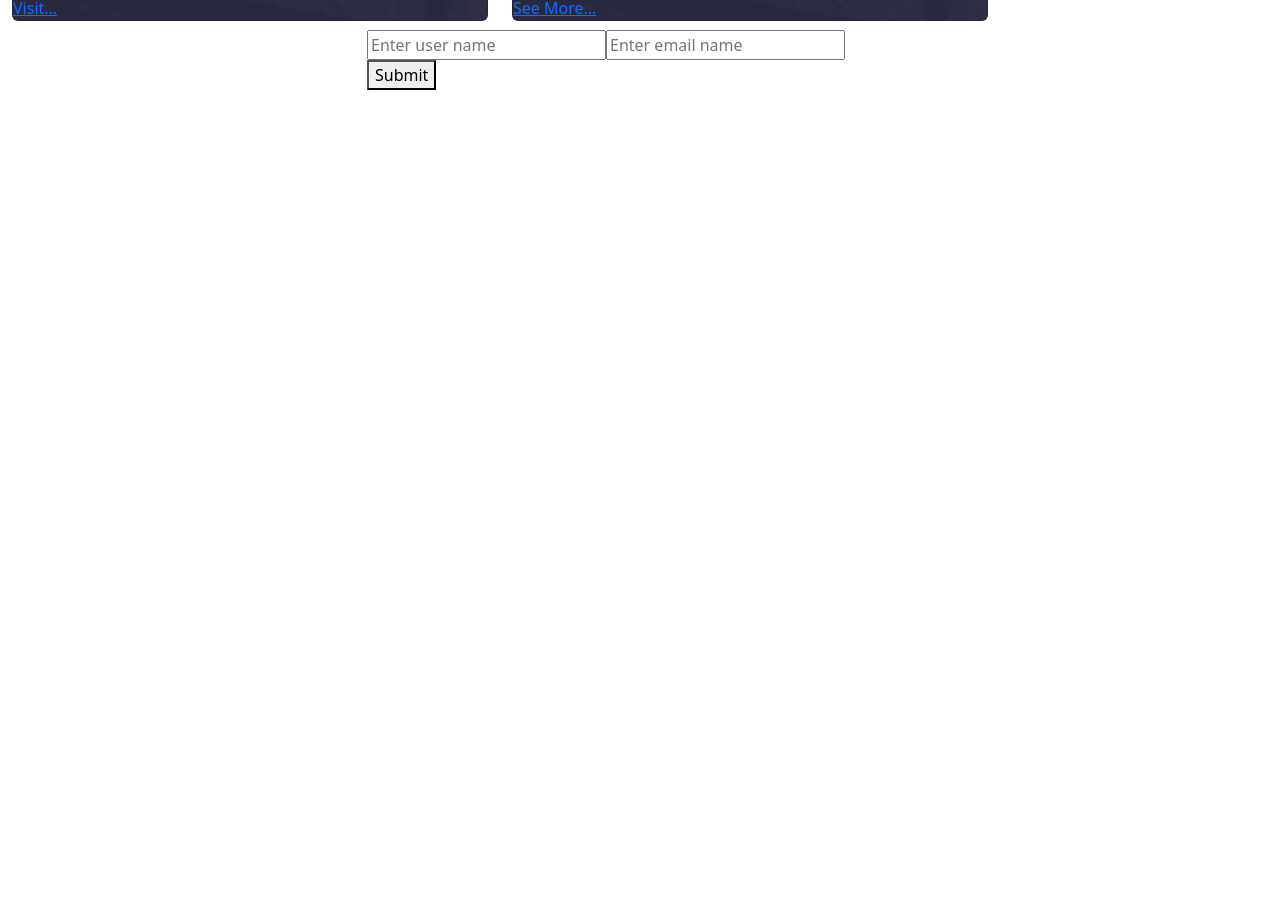
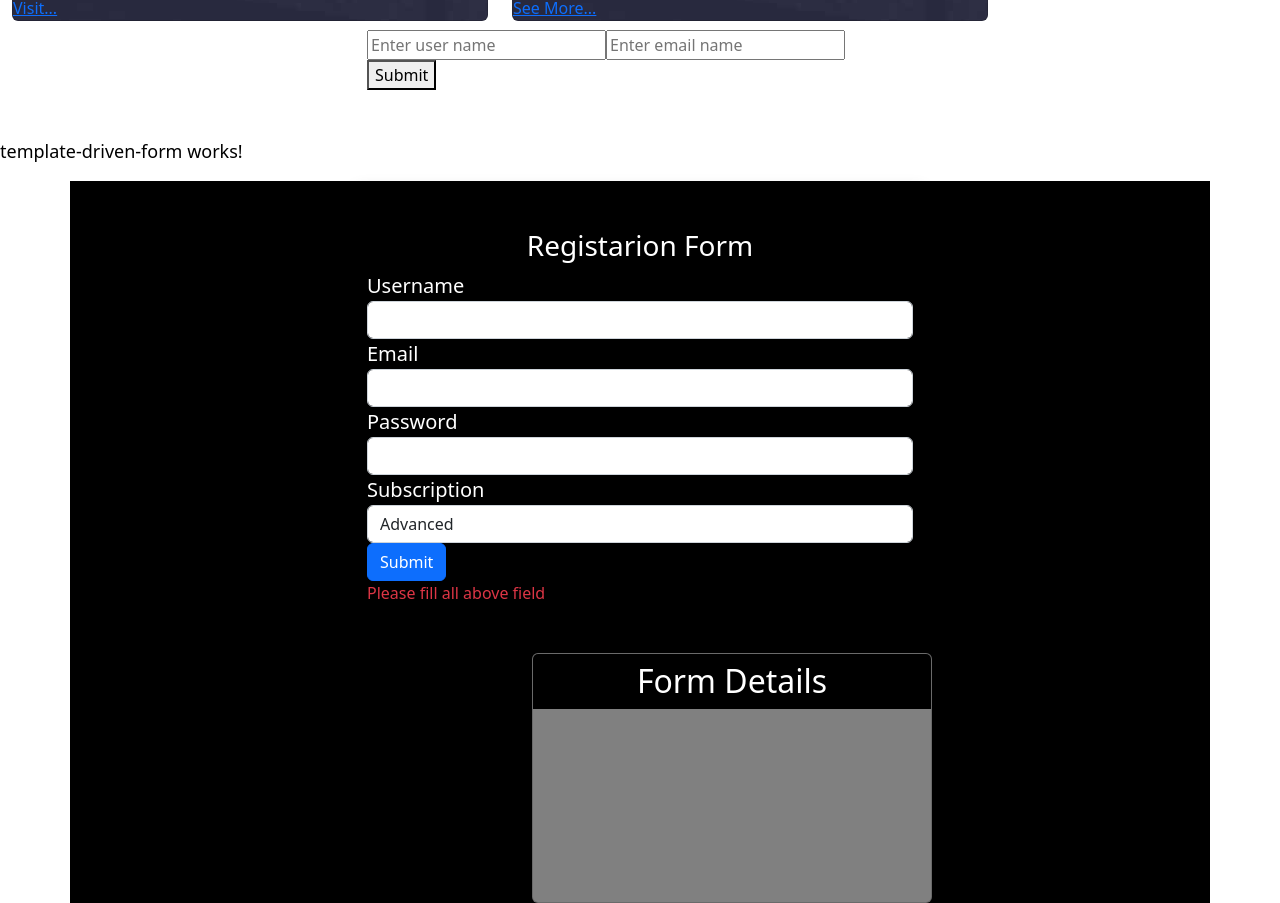
Before and after one commit to pradnya12121/angularapp, an Angular app: page / in a window 1280 px wide. Shown: the part 2409-3312 px from the top of the page. Before the commit the page ends 2547 px from the top, so only its background shows below. Built offline with nearby package versions, Linux system fonts and the light colour scheme.

Commit message:
12_12_update
12_12_update

```diff
--- a/src/app/app.component.html
+++ b/src/app/app.component.html
@@ -117,3 +117,4 @@
    <br>
    <br>
    <app-reactive-form></app-reactive-form>
+   <app-template-driven-form></app-template-driven-form>
--- a/src/app/app.module.ts
+++ b/src/app/app.module.ts
@@ -33,6 +33,7 @@ import { FormAssignmentTwoComponent } from './form-assignment-two/form-assignmen
 import { CosmaticComponent } from './cosmatic/cosmatic.component';
 import { CosmaticTwoComponent } from './cosmatic-two/cosmatic-two.component';
 import { ReactiveFormComponent } from './reactive-form/reactive-form.component';
+import { TemplateDrivenFormComponent } from './template-driven-form/template-driven-form.component';
 
 @NgModule({
   declarations: [
@@ -109,6 +110,10 @@ import { ReactiveFormComponent } from './reactive-form/reactive-form.component';
 
 
 
+    TemplateDrivenFormComponent,
+
+
+
 
 
 
--- /dev/null
+++ b/src/app/template-driven-form/template-driven-form.component.css
@@ -0,0 +1,29 @@
+.card{
+    width: 400px;
+    height: 250px;
+    margin-left: 450px;
+    background-color: grey;
+}
+.card-header{
+    text-align: center;
+    background-color: black;
+    color: white;
+}
+.ctn{
+    background-color: black;
+}
+.container{
+    background-color: black;
+}
+h3{
+    text-align: center;
+    color: white;
+}
+label{
+    color: white;
+    font-size: 20px;
+}
+p{
+    color:black;
+    font-size: 18px;
+}
--- /dev/null
+++ b/src/app/template-driven-form/template-driven-form.component.html
@@ -0,0 +1,52 @@
+<p>template-driven-form works!</p>
+<div class="container">
+    <div class="ctn">
+    <div class="row justify-content-center">
+        <div class="col-md-6 text-left rounded shadow py-5">
+            <form (ngSubmit)="onSubmit(signupForm)" #signupForm="ngForm">
+                <h3>Registarion Form</h3>
+                <div class="form-group">
+                    <label for="username">Username</label>
+                    <input type="text" class="form-control" #username="ngModel" name="username" id="username" ngModel required>
+                    <small  class="text-danger" *ngIf="!username.valid && username.touched || kk">Please enter username</small>
+
+                </div>
+                <div class="form-group">
+                    <label for="email">Email</label>
+                    <input type="text" class="form-control"  #email="ngModel"  pattern="[a-z0-9._%+-]+@[a-z0-9.-]+\.[a-z]{2,4}$"   name="email" id="email" ngModel required>
+                    <small class="text-danger" *ngIf="!email.valid && email.touched || kk">Enter valid email address</small>
+                </div>
+                <div class="form-group">
+                    <label for="password">Password</label>
+                    <input type="password"  #password="ngModel" name="password" id="password" class="form-control" ngModel required>
+                     <small class="text-danger" *ngIf="!password.valid && password.touched ||kk"> Enter correct Password</small>
+                </div>
+                <div class="form-group">
+                    <label for="subscription">Subscription</label>
+                    <select class="form-control" name="subscription" id="subscription" [(ngModel)]="defaultValue">
+                        <option value="Basic">Basic</option>
+                        <option value="Advanced">Advanced</option>
+                        <option value="Pro">Pro</option>
+
+                    </select>
+
+                </div>
+                <button  class="btn btn-primary" type="submit">Submit</button>
+                <div  class="text-danger" *ngIf="!signupForm.valid || signupForm.touched || kk">Please fill all above field</div>
+
+            </form>
+
+        </div>
+    </div>
+    <div class="card">
+        <h2 class="card-header">Form Details</h2>
+    <div *ngFor="let d of array">
+        <p>Username: &nbsp;&nbsp;&nbsp;&nbsp;&nbsp;<b>{{d.username}}</b></p>
+        <p>Email: &nbsp;&nbsp;&nbsp;&nbsp;&nbsp; &nbsp; &nbsp;&nbsp;&nbsp;&nbsp; <b> {{d.email}} </b></p>
+        <p>Password &nbsp;&nbsp;&nbsp;&nbsp;&nbsp;&nbsp;&nbsp;&nbsp; <b>{{d.password}}</b></p>
+        <p>Subscription &nbsp;&nbsp;&nbsp;&nbsp;&nbsp;&nbsp; <b>{{d.subscription}}</b></p>
+
+    </div>
+</div>
+</div>
+</div>
--- /dev/null
+++ b/src/app/template-driven-form/template-driven-form.component.ts
@@ -0,0 +1,26 @@
+import { Component, OnInit } from '@angular/core';
+import { NgForm } from '@angular/forms';
+
+@Component({
+  selector: 'app-template-driven-form',
+  templateUrl: './template-driven-form.component.html',
+  styleUrls: ['./template-driven-form.component.css']
+})
+export class TemplateDrivenFormComponent implements OnInit {
+defaultValue:string="Advanced";
+kk:boolean=false;
+array:any[]=[];
+  constructor() { }
+
+  ngOnInit() {
+  }
+  onSubmit(form:NgForm){
+    this.array.push(form.value)
+// console.log(form.value)
+this.kk=true;
+
+  form.reset()
+  }
+
+
+}
```
